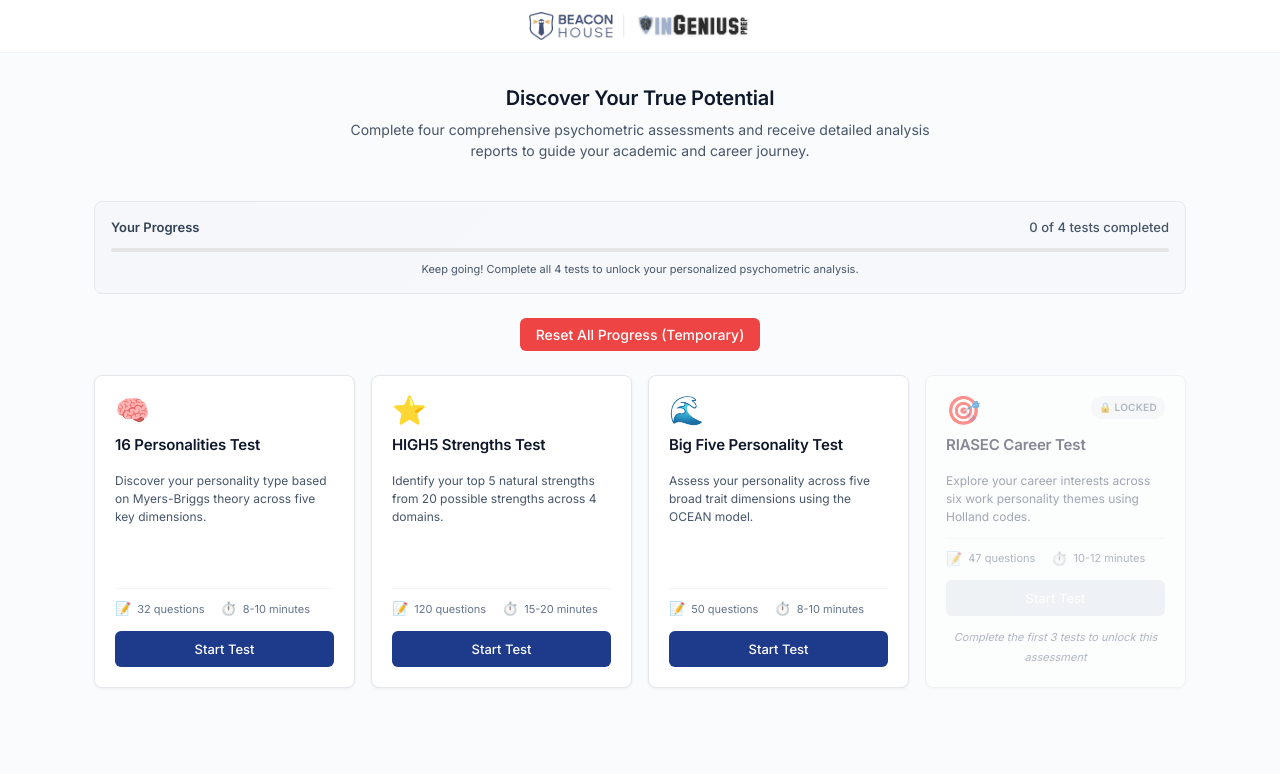
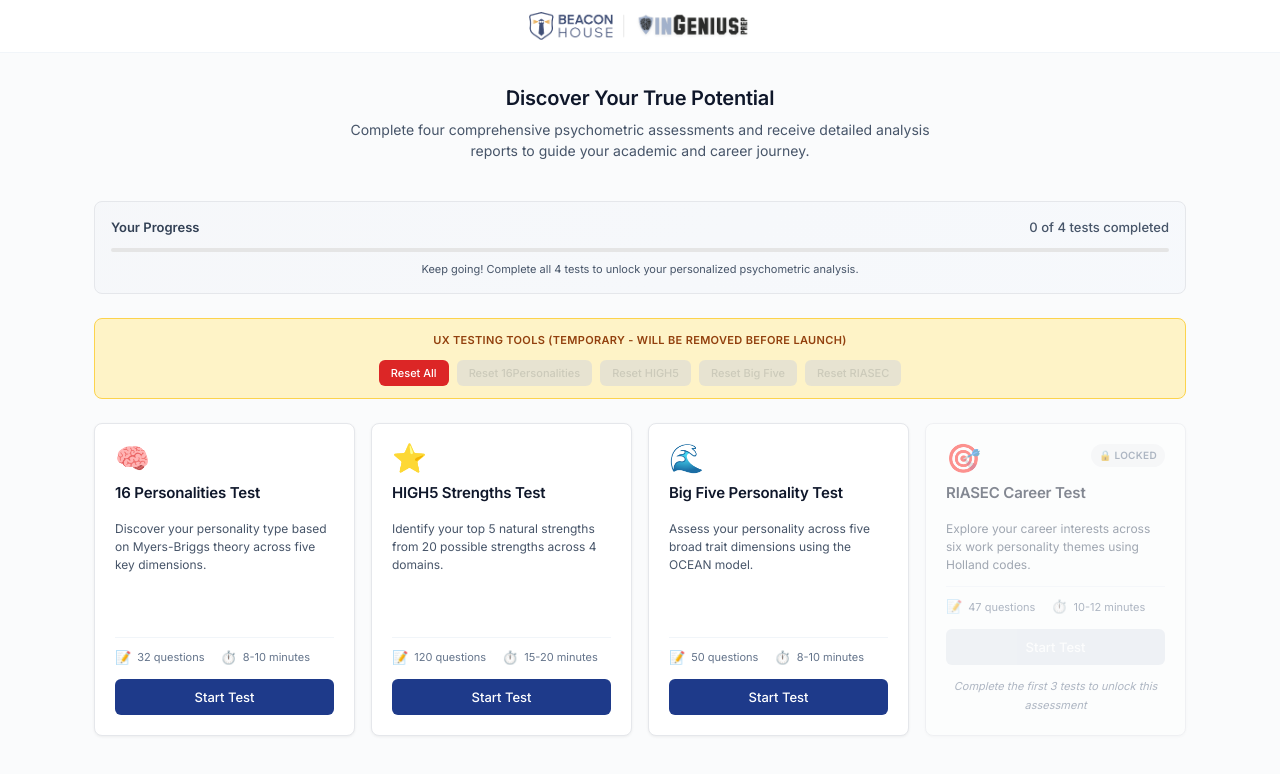
Before and after one commit to beacon-house/psychometric-analysis-tool-v2, a React (Vite) app: page / in a window 1280 px wide. Shown: the top 774 px of the page. Built offline with nearby package versions, Linux system fonts and the light colour scheme; no server answers.

Commit message:
Updated storage.ts

```diff
--- a/src/lib/storage.ts
+++ b/src/lib/storage.ts
@@ -122,4 +122,13 @@
   clearData(): void {
     localStorage.removeItem(STORAGE_KEY);
   },
+
+  // Reset individual test progress (for testing)
+  resetTest(testName: TestName): void {
+    const data = this.getStudentData();
+    if (!data) return;
+
+    data.testProgress[testName] = undefined;
+    this.setStudentData(data);
+  },
 };
--- a/src/pages/Home.tsx
+++ b/src/pages/Home.tsx
@@ -58,6 +58,13 @@
   const handleResetProgress = () => {
     if (window.confirm('Are you sure you want to reset all test progress? This action cannot be undone.')) {
       storage.clearData();
+      window.location.reload();
+    }
+  };
+
+  const handleResetIndividualTest = (testName: TestName) => {
+    if (window.confirm(`Are you sure you want to reset progress for ${testName}? This action cannot be undone.`)) {
+      storage.resetTest(testName);
       window.location.reload();
     }
   };
@@ -169,22 +176,23 @@
 
         <ProgressIndicator completed={completedCount} total={4} />
 
-        <div style={{ textAlign: 'center', margin: '20px 0' }}>
-          <button
-            onClick={handleResetProgress}
-            style={{
-              padding: '8px 16px',
-              fontSize: '14px',
-              backgroundColor: '#ef4444',
-              color: 'white',
-              border: 'none',
-              borderRadius: '6px',
-              cursor: 'pointer',
-              fontWeight: '500',
-            }}
-          >
-            Reset All Progress (Temporary)
-          </button>
+        <div className="ux-testing-section">
+          <p className="ux-testing-label">UX Testing Tools (Temporary - Will be removed before launch)</p>
+          <div className="ux-testing-buttons">
+            <button onClick={handleResetProgress} className="reset-button reset-all">
+              Reset All
+            </button>
+            {TEST_ORDER.map(testName => (
+              <button
+                key={testName}
+                onClick={() => handleResetIndividualTest(testName)}
+                className="reset-button reset-individual"
+                disabled={!studentData?.testProgress[testName]}
+              >
+                Reset {testName}
+              </button>
+            ))}
+          </div>
         </div>
 
         <div className="tests-grid">
--- a/src/pages/ResultsRIASEC.tsx
+++ b/src/pages/ResultsRIASEC.tsx
@@ -5,10 +5,7 @@
 import { useNavigate, useLocation } from 'react-router-dom';
 import { supabase } from '../lib/supabase';
 import { storage } from '../lib/storage';
-import { ContactModal } from '../components/ContactModal';
 import type { RIASECEvaluationResult } from '../lib/tests/riasec-evaluator';
-import type { ContactFormData } from '../types';
-import { TEST_ORDER } from '../lib/tests';
 import '../styles/ResultsRIASEC.css';
 
 export const ResultsRIASEC: React.FC = () => {
@@ -18,21 +15,10 @@
     location.state?.evaluation || null
   );
   const [isLoading, setIsLoading] = useState(!location.state?.evaluation);
-  const [showContactModal, setShowContactModal] = useState(false);
-  const [isSubmitting, setIsSubmitting] = useState(false);
 
   useEffect(() => {
     if (!evaluation) {
       loadResults();
-    } else {
-      // Check if we should show contact modal
-      const studentData = storage.getStudentData();
-      if (studentData && !studentData.parentEmail) {
-        // Small delay to let user see results first
-        setTimeout(() => {
-          setShowContactModal(true);
-        }, 1500);
-      }
     }
   }, [evaluation]);
 
@@ -55,13 +41,6 @@
 
       if (data) {
         setEvaluation(data.result_data as RIASECEvaluationResult);
-
-        // Check if we should show contact modal
-        if (!studentData.parentEmail) {
-          setTimeout(() => {
-            setShowContactModal(true);
-          }, 1500);
-        }
       } else {
         navigate('/');
       }
@@ -71,71 +50,6 @@
       navigate('/');
     } finally {
       setIsLoading(false);
-    }
-  };
-
-  const handleContactSubmit = async (formData: ContactFormData) => {
-    const studentData = storage.getStudentData();
-    if (!studentData) return;
-
-    setIsSubmitting(true);
-
-    try {
-      // Update local storage
-      storage.updateContactInfo(formData);
-
-      // Save to Supabase
-      const { error: studentError } = await supabase
-        .from('students')
-        .upsert({
-          id: studentData.uuid,
-          student_name: formData.studentName,
-          parent_email: formData.parentEmail,
-          parent_whatsapp: formData.parentWhatsapp,
-          overall_status: 'reports_generated',
-          submission_timestamp: new Date().toISOString(),
-        });
-
-      if (studentError) throw studentError;
-
-      // Save all test responses to database
-      for (const testName of TEST_ORDER) {
-        const progress = studentData.testProgress[testName];
-        if (progress && progress.completedAt) {
-          await supabase.from('test_responses').upsert({
-            student_id: studentData.uuid,
-            test_name: testName,
-            test_status: 'completed',
-            responses: progress.responses,
-            completed_at: progress.completedAt,
-          });
-        }
-      }
-
-      // Trigger webhook for Make.com
-      const webhookUrl = import.meta.env.VITE_WEBHOOK_URL;
-      if (webhookUrl) {
-        await fetch(webhookUrl, {
-          method: 'POST',
-          headers: { 'Content-Type': 'application/json' },
-          body: JSON.stringify({
-            studentId: studentData.uuid,
-            studentName: formData.studentName,
-            parentEmail: formData.parentEmail,
-            parentWhatsapp: formData.parentWhatsapp,
-            completedTests: TEST_ORDER,
-            timestamp: new Date().toISOString(),
-          }),
-        });
-      }
-
-      // Navigate to post-submission screen
-      navigate('/next-steps');
-    } catch (error) {
-      console.error('Error submitting contact information:', error);
-      alert('There was an error submitting your information. Please try again.');
-    } finally {
-      setIsSubmitting(false);
     }
   };
 
@@ -296,13 +210,6 @@
           </button>
         </div>
       </div>
-
-      <ContactModal
-        isOpen={showContactModal && !isSubmitting}
-        onSubmit={handleContactSubmit}
-        isDismissable={false}
-        isCareerReport={true}
-      />
     </div>
   );
 };
--- a/src/pages/Test.tsx
+++ b/src/pages/Test.tsx
@@ -4,9 +4,11 @@
 import React, { useState, useEffect } from 'react';
 import { useNavigate } from 'react-router-dom';
 import { TestQuestion } from '../components/TestQuestion';
+import { ContactModal } from '../components/ContactModal';
 import { storage } from '../lib/storage';
 import { supabase } from '../lib/supabase';
-import type { TestName } from '../types';
+import { TEST_ORDER } from '../lib/tests';
+import type { TestName, ContactFormData } from '../types';
 import '../styles/Test.css';
 
 interface TestPageProps {
@@ -27,6 +29,7 @@
   const [responses, setResponses] = useState<Record<string, number>>({});
   const [isSubmitting, setIsSubmitting] = useState(false);
   const [showExitModal, setShowExitModal] = useState(false);
+  const [showContactModal, setShowContactModal] = useState(false);
 
   // Load existing progress on mount
   useEffect(() => {
@@ -179,12 +182,25 @@
         console.log(`[${testName}] Successfully updated test_responses`);
       }
 
-      // Navigate to results page
-      const resultsRoute = `/test/${testName.toLowerCase().replace(/\s+/g, '-')}/results`;
-      console.log(`[${testName}] Navigating to results page:`, resultsRoute);
-      navigate(resultsRoute, {
-        state: { evaluation },
+      // Check if this is RIASEC and all tests are completed
+      const isRIASEC = testName === 'RIASEC';
+      const allTestsCompleted = studentData && TEST_ORDER.every(test => {
+        const progress = studentData.testProgress[test];
+        return progress && progress.completedAt;
       });
+
+      // If RIASEC and all tests completed, show contact modal if not already submitted
+      if (isRIASEC && allTestsCompleted && !studentData?.parentEmail) {
+        console.log(`[${testName}] All tests completed, showing contact modal`);
+        setShowContactModal(true);
+      } else {
+        // Navigate to results page
+        const resultsRoute = `/test/${testName.toLowerCase().replace(/\s+/g, '-')}/results`;
+        console.log(`[${testName}] Navigating to results page:`, resultsRoute);
+        navigate(resultsRoute, {
+          state: { evaluation },
+        });
+      }
     } catch (error) {
       console.error('Error completing test:', error);
       alert('There was an error saving your results. Please try again.');
@@ -199,6 +215,71 @@
 
   const confirmExit = () => {
     navigate('/');
+  };
+
+  const handleContactSubmit = async (formData: ContactFormData) => {
+    const studentData = storage.getStudentData();
+    if (!studentData) return;
+
+    setIsSubmitting(true);
+
+    try {
+      // Update local storage
+      storage.updateContactInfo(formData);
+
+      // Save to Supabase
+      const { error: studentError } = await supabase
+        .from('students')
+        .upsert({
+          id: studentData.uuid,
+          student_name: formData.studentName,
+          parent_email: formData.parentEmail,
+          parent_whatsapp: formData.parentWhatsapp,
+          overall_status: 'reports_generated',
+          submission_timestamp: new Date().toISOString(),
+        });
+
+      if (studentError) throw studentError;
+
+      // Save all test responses to database
+      for (const testName of TEST_ORDER) {
+        const progress = studentData.testProgress[testName];
+        if (progress && progress.completedAt) {
+          await supabase.from('test_responses').upsert({
+            student_id: studentData.uuid,
+            test_name: testName,
+            test_status: 'completed',
+            responses: progress.responses,
+            completed_at: progress.completedAt,
+          });
+        }
+      }
+
+      // Trigger webhook for Make.com
+      const webhookUrl = import.meta.env.VITE_WEBHOOK_URL;
+      if (webhookUrl) {
+        await fetch(webhookUrl, {
+          method: 'POST',
+          headers: { 'Content-Type': 'application/json' },
+          body: JSON.stringify({
+            studentId: studentData.uuid,
+            studentName: formData.studentName,
+            parentEmail: formData.parentEmail,
+            parentWhatsapp: formData.parentWhatsapp,
+            completedTests: TEST_ORDER,
+            timestamp: new Date().toISOString(),
+          }),
+        });
+      }
+
+      // Navigate to next steps page
+      navigate('/next-steps');
+    } catch (error) {
+      console.error('Error submitting contact information:', error);
+      alert('There was an error submitting your information. Please try again.');
+    } finally {
+      setIsSubmitting(false);
+    }
   };
 
   if (isSubmitting) {
@@ -255,6 +336,13 @@
           </div>
         </div>
       )}
+
+      <ContactModal
+        isOpen={showContactModal && !isSubmitting}
+        onSubmit={handleContactSubmit}
+        isDismissable={false}
+        isCareerReport={true}
+      />
     </div>
   );
 };
--- a/src/styles/Home.css
+++ b/src/styles/Home.css
@@ -69,6 +69,66 @@
   margin: 0;
 }
 
+/* UX Testing Section */
+.ux-testing-section {
+  background: #FEF3C7;
+  border: 1px solid #FCD34D;
+  border-radius: 0.5rem;
+  padding: 0.75rem 1rem;
+  margin: 1.25rem 0;
+  text-align: center;
+}
+
+.ux-testing-label {
+  font-size: 0.6875rem;
+  font-weight: 600;
+  color: #92400E;
+  margin: 0 0 0.625rem;
+  text-transform: uppercase;
+  letter-spacing: 0.03em;
+}
+
+.ux-testing-buttons {
+  display: flex;
+  flex-wrap: wrap;
+  gap: 0.5rem;
+  justify-content: center;
+}
+
+.reset-button {
+  padding: 0.375rem 0.75rem;
+  font-size: 0.6875rem;
+  font-weight: 500;
+  border-radius: 0.375rem;
+  border: none;
+  cursor: pointer;
+  transition: all 0.2s ease;
+}
+
+.reset-button.reset-all {
+  background-color: #DC2626;
+  color: white;
+}
+
+.reset-button.reset-all:hover {
+  background-color: #B91C1C;
+}
+
+.reset-button.reset-individual {
+  background-color: #F59E0B;
+  color: white;
+}
+
+.reset-button.reset-individual:hover:not(:disabled) {
+  background-color: #D97706;
+}
+
+.reset-button:disabled {
+  background-color: #D1D5DB;
+  color: #9CA3AF;
+  cursor: not-allowed;
+}
+
 /* Responsive: 2x2 grid on tablets */
 @media (max-width: 1024px) {
   .tests-grid {
```
Also changed, not shown: src/styles/ContactModal.css (+62 -51 lines).
